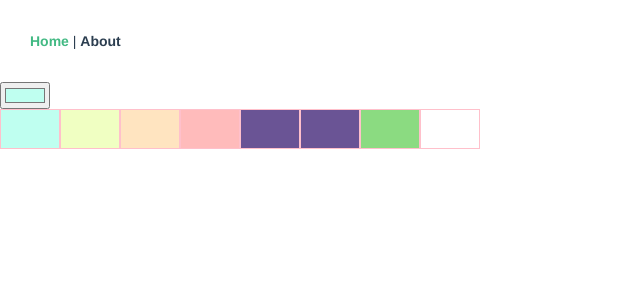
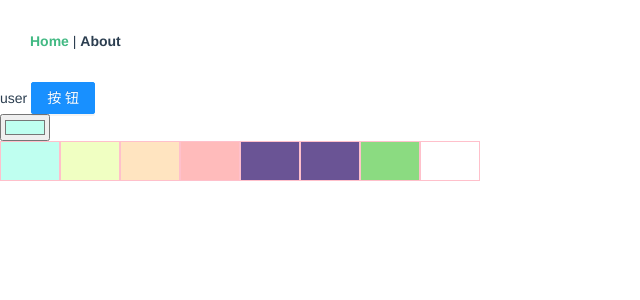
Before and after one commit to wangkaiwd/vue3-test, a Vue app: page /#/ in a window 1280 px wide. Shown: the top 300 px of the page, without its empty margins (0-640 px from the left). Built offline with nearby package versions, Linux system fonts and the light colour scheme.

Commit message:
feat: import ant design vue on demand successfully

```diff
--- a/package.json
+++ b/package.json
@@ -11,6 +11,7 @@
   "dependencies": {
     "ant-design-vue": "^2.2.8",
     "axios": "^0.25.0",
+    "core-js": "^3.8.3",
     "vue": "^3.0.0",
     "vue-router": "^4.0.0-0",
     "vuex": "^4.0.0-0"
@@ -19,6 +20,7 @@
     "@types/jest": "^24.0.19",
     "@typescript-eslint/eslint-plugin": "^4.18.0",
     "@typescript-eslint/parser": "^4.18.0",
+    "@vue/cli-plugin-babel": "~5.0.0",
     "@vue/cli-plugin-router": "~4.5.0",
     "@vue/cli-plugin-typescript": "~4.5.0",
     "@vue/cli-plugin-unit-jest": "~4.5.0",
--- a/src/components/UserProfile.vue
+++ b/src/components/UserProfile.vue
@@ -7,9 +7,11 @@
 
 <script lang="ts">
 import { defineComponent, reactive, toRefs } from 'vue';
+import { Button } from 'ant-design-vue';
 
 export default defineComponent({
   name: 'UserProfile',
+  components: { AButton: Button },
   setup () {
     const state = reactive({});
     return {
--- a/src/main.ts
+++ b/src/main.ts
@@ -1,8 +1,8 @@
 import { createApp } from 'vue';
-import Antd from 'ant-design-vue';
-import 'ant-design-vue/dist/antd.css';
+// import Antd from 'ant-design-vue';
+// import 'ant-design-vue/dist/antd.css';
 import App from './App.vue';
 import router from './router';
 import store from './store';
 
-createApp(App).use(Antd).use(store).use(router).mount('#app');
+createApp(App).use(store).use(router).mount('#app');
--- a/src/views/Home.vue
+++ b/src/views/Home.vue
@@ -2,7 +2,7 @@
   <div class="home">
     <!--    <img alt="Vue logo" src="../assets/logo.png" />-->
     <!--    <HelloWorld msg="Welcome to Your Vue.js + TypeScript App" />-->
-    <!--    <user-profile></user-profile>-->
+        <user-profile></user-profile>
     <color-picker :value="value" @change="value = $event"></color-picker>
   </div>
 </template>
--- /dev/null
+++ b/vue.config.js
@@ -0,0 +1 @@
+module.exports = {};
```
Also changed, not shown: 2 other files (tests, documents, lock files or other folders).
